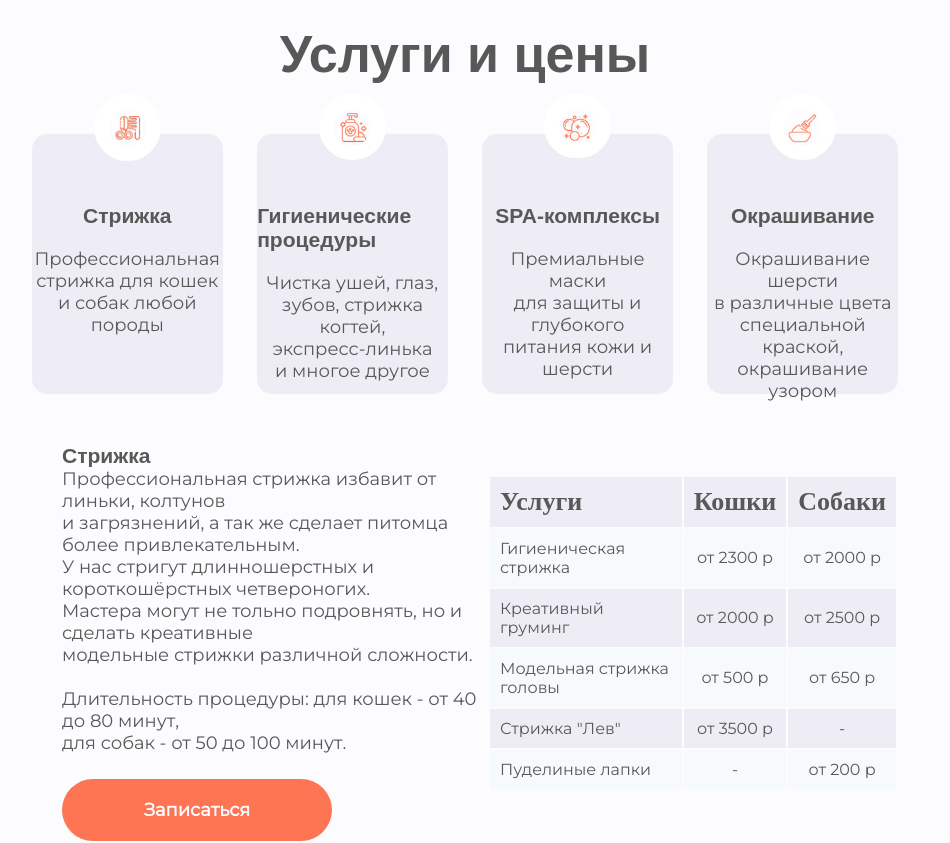
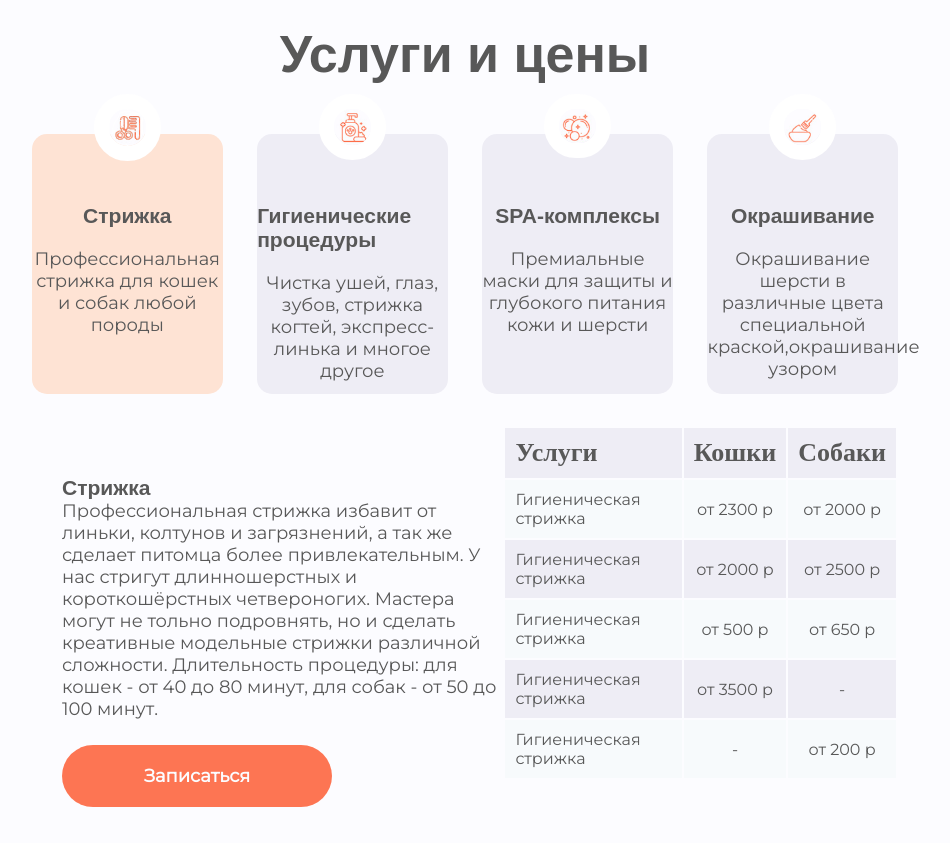
Before and after one commit to feelmewaves/groomsite, a React (Vite) app: page / in a window 1280 px wide. Shown: the part 1560-2403 px from the top of the page, without its empty margins (175-1125 px from the left). Built offline with nearby package versions, Linux system fonts and the light colour scheme; a web font is replaced by a local one.

Commit message:
feat: change logic price section

```diff
--- a/src/components/ServicesAndPricesSection/ServicesAndPricesSection.jsx
+++ b/src/components/ServicesAndPricesSection/ServicesAndPricesSection.jsx
@@ -1,82 +1,157 @@
+import { useState } from 'react'
 import { Enroll } from '../Enroll'
 import s from './ServicesAndPricesSection.module.scss'
+import cn from 'classnames';
+
+const sectionInfo = [
+  {
+    title: 'Стрижка',
+    text: 'Профессиональная стрижка для кошек и собак любой породы',
+    src: "images/serv1.PNG",
+    textContent: `Профессиональная стрижка избавит от линьки, колтунов
+    и загрязнений, а так же сделает питомца более привлекательным.
+    У нас стригут длинношерстных и короткошёрстных четвероногих.
+    Мастера могут не тольно подровнять, но и сделать креативные
+    модельные стрижки различной сложности.
+    Длительность процедуры: для кошек - от 40 до 80 минут,
+    для собак - от 50 до 100 минут.
+    `,
+    servicePrice: [
+      {
+        name: 'Гигиеническая стрижка',
+        cat: '2300',
+        dog: '2000',
+      },
+      {
+        name: 'Гигиеническая стрижка',
+        cat: '2000',
+        dog: '2500',
+      },
+      {
+        name: 'Гигиеническая стрижка',
+        cat: '500',
+        dog: '650',
+      },
+      {
+        name: 'Гигиеническая стрижка',
+        cat: '3500',
+        dog: '',
+      },
+      {
+        name: 'Гигиеническая стрижка',
+        cat: '',
+        dog: '200',
+      },
+    ]
+  },
+  {
+    title: 'Гигиенические процедуры',
+    text: `Чистка ушей, глаз, зубов, стрижка когтей, экспресс-линька и многое другое`,
+    src: "images/serv2.PNG",
+    textContent: `Lorem ipsum dolor sit amet consectetur adipisicing elit. Dolorum, perferendis officia. Quam voluptas molestiae cupiditate, corrupti quo culpa nisi nostrum est! Iure nam veniam eum ipsum vel voluptates cupiditate alias?`,
+    servicePrice: [
+      {
+        name: 'Гигиеническая стрижка',
+        cat: '2300',
+        dog: '2000',
+      },
+      {
+        name: 'Гигиеническая стрижка',
+        cat: '2000',
+        dog: '2500',
+      },
+    ]
+  },
+  {
+    title: 'SPA-комплексы',
+    text: `Премиальные маски для защиты и глубокого питания кожи и шерсти`,
+    src: "images/serv3.PNG",
+    textContent: `Lorem ipsum dolor sit amet consectetur adipisicing elit. Dolorum, perferendis officia. Quam voluptas molestiae cupiditate, corrupti quo culpa nisi nostrum est! Iure nam veniam eum ipsum vel voluptates cupiditate alias?`,
+    servicePrice: [
+      {
+        name: 'Гигиеническая стрижка',
+        cat: '2300',
+        dog: '2000',
+      },
+      {
+        name: 'Гигиеническая стрижка',
+        cat: '2000',
+        dog: '2500',
+      },
+      {
+        name: 'Гигиеническая стрижка',
+        cat: '500',
+        dog: '650',
+      },
+      {
+        name: 'Гигиеническая стрижка',
+        cat: '3500',
+        dog: '',
+      },
+    ]
+
+  },
+  {
+    title: 'Окрашивание',
+    text: `Окрашивание шерсти в различные цвета специальной краской,окрашивание узором`,
+    src: "images/serv4.PNG",
+    textContent: `Lorem ipsum dolor sit amet consectetur adipisicing elit. Dolorum, perferendis officia. Quam voluptas molestiae cupiditate, corrupti quo culpa nisi nostrum est! Iure nam veniam eum ipsum vel voluptates cupiditate alias?`,
+    servicePrice: [
+      {
+        name: 'Гигиеническая стрижка',
+        cat: '2300',
+        dog: '2000',
+      },
+      {
+        name: 'Гигиеническая стрижка',
+        cat: '2000',
+        dog: '2500',
+      },
+      {
+        name: 'Гигиеническая стрижка',
+        cat: '500',
+        dog: '650',
+      },
+    ]
+
+  }
+]
 
 const ServicesAndPricesSection = () => {
+  const [selectedSection, setSelectedSection] = useState('Стрижка');
+
+  function handleClickSection(value) {
+    setSelectedSection(value);
+  }
+
   return (
     <section id="services" className={s.servicesAndPricesSection}>
       <div className={s.contentWrapper}>
         <h2>Услуги и цены</h2>
         <div className={s.blocks}>
-          <div className={s.wrapper}>
-            <img src="images/serv1.PNG"></img>
-            <h3>Стрижка</h3>
-            <p>
-              Профессиональная
-              <br />
-              стрижка для кошек
-              <br />и собак любой породы
-            </p>
+          {sectionInfo.map(section => (
+            <div
+              className={cn(s.wrapper, {
+                [s.activeWrapper]: section.title === selectedSection
+              })}
+              onClick={() => handleClickSection(section.title)}
+            >
+              <img src={section.src} />
+              <h3>{section.title}</h3>
+              <p>{section.text}</p>
             </div>
-
-          <div className={s.wrapper}>
-            <img src="images/serv2.PNG"></img>
-            <h3>Гигиенические процедуры</h3>
-            <p>
-              Чистка ушей, глаз,
-              <br />
-              зубов, стрижка когтей,
-              <br />
-              экспресс-линька
-              <br />и многое другое
-            </p>
+          ))}
         </div>
-
-          <div className={s.wrapper}>
-            <img src="images/serv3.PNG"></img>
-            <h3>SPA-комплексы</h3>
-            <p>
-              Премиальные маски
-              <br />
-              для защиты и глубокого
-              <br />
-              питания кожи и шерсти
-            </p>
-          </div>
-
-          <div className={s.wrapper}>
-            <img src="images/serv4.PNG"></img>
-            <h3>Окрашивание</h3>
-            <p>
-              Окрашивание шерсти
-              <br />в различные цвета
-              <br />
-              специальной краской,
-              <br />
-              окрашивание узором
-            </p>
-          </div>
-        </div>
+        {sectionInfo.map(section =>
+          section.title === selectedSection ?
           <div className={s.changeInfo}>
             <div className={s.info}>
-            <h3>Стрижка</h3>
+              <h3>{section.title}</h3>
               <p>
-              Профессиональная стрижка избавит от линьки, колтунов
-              <br />и загрязнений, а так же сделает питомца более
-              привлекательным.
-              <br />У нас стригут длинношерстных и короткошёрстных четвероногих.
-              <br />
-              Мастера могут не тольно подровнять, но и сделать креативные
-              <br />
-              модельные стрижки различной сложности.
-              <br />
-              <br />
-              Длительность процедуры: для кошек - от 40 до 80 минут,
-              <br />
-              для собак - от 50 до 100 минут.
+                {section.textContent}
               </p>
               <Enroll />
             </div>
-
             <div className={s.table}>
               <table>
                 <thead>
@@ -87,37 +162,22 @@ const ServicesAndPricesSection = () => {
                   </tr>
                 </thead>
                 <tbody>
+                  { section?.servicePrice &&
+                    section.servicePrice.map(service => (
                       <tr>
-                  <td>Гигиеническая стрижка</td>
-                  <td className={s.elem} >от 2300 р</td>
-                  <td className={s.elem} >от 2000 р</td>
+                        <td>{service.name}</td>
+                        <td className={s.elem}>{service.cat ? `от ${service.cat} р` : '-'}</td>
+                        <td className={s.elem}>{service.dog ? `от ${service.dog} р` : '-'}</td>
                       </tr>
-                <tr>
-                  <td>Креативный груминг</td>
-                  <td className={s.elem} >от 2000 р</td>
-                  <td className={s.elem} >от 2500 р</td>
-                </tr>
-                <tr>
-                  <td>Модельная стрижка головы</td>
-                  <td className={s.elem} >от 500 р</td>
-                  <td className={s.elem} >от 650 р</td>
-                </tr>
-                <tr>
-                  <td>Стрижка "Лев"</td>
-                  <td className={s.elem} >от 3500 р</td>
-                  <td className={s.elem} >-</td>
-                </tr>
-                <tr>
-                  <td>Пуделиные лапки</td>
-                  <td className={s.elem} >-</td>
-                  <td className={s.elem} >от 200 р</td>
-                </tr>
+                    ))
+                  }
                 </tbody>
               </table>
             </div>
+          </div> : null
+        )}
       </div>
-      </div>
-    </section>
+    </section >
   )
 }
 
--- a/src/components/ServicesAndPricesSection/ServicesAndPricesSection.module.scss
+++ b/src/components/ServicesAndPricesSection/ServicesAndPricesSection.module.scss
@@ -34,6 +34,8 @@
         padding-top: 70px;
         height: 260px;
         width: 22%;
+
+        cursor: pointer;
         p {
           width: 100%;
           text-align: center;
@@ -48,13 +50,19 @@
           border: 15px solid #FFF;
         }
       }
+
+      .activeWrapper {
+        background-color: $c-light-orange;
+      }
     }
     .changeInfo {
+      min-height: 400px;
       display: flex;
-      align-items: center;
+      align-items: start;
       flex-direction: row;
       justify-content: space-between;
 			width: 100%;
+      margin-top: 32px;
 
       .info {
         width: 60%;
```
Lines whose indentation alone changed are shown as unchanged.
